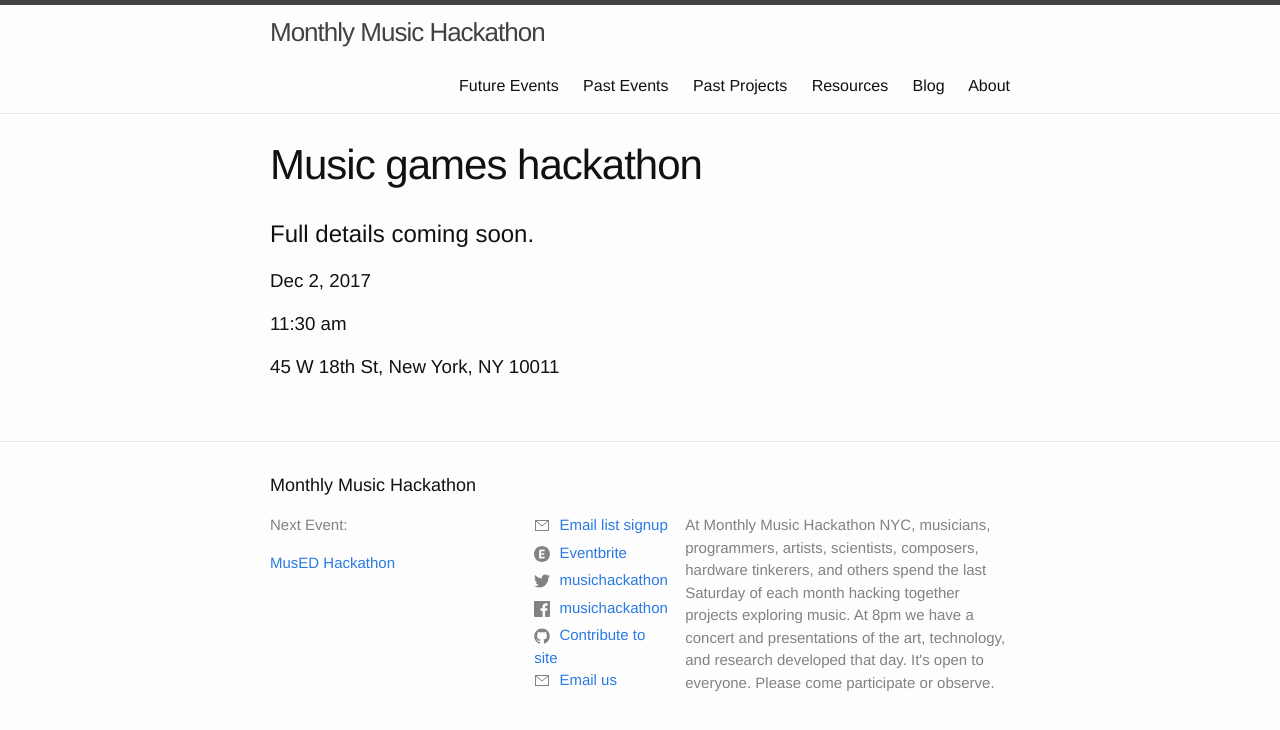
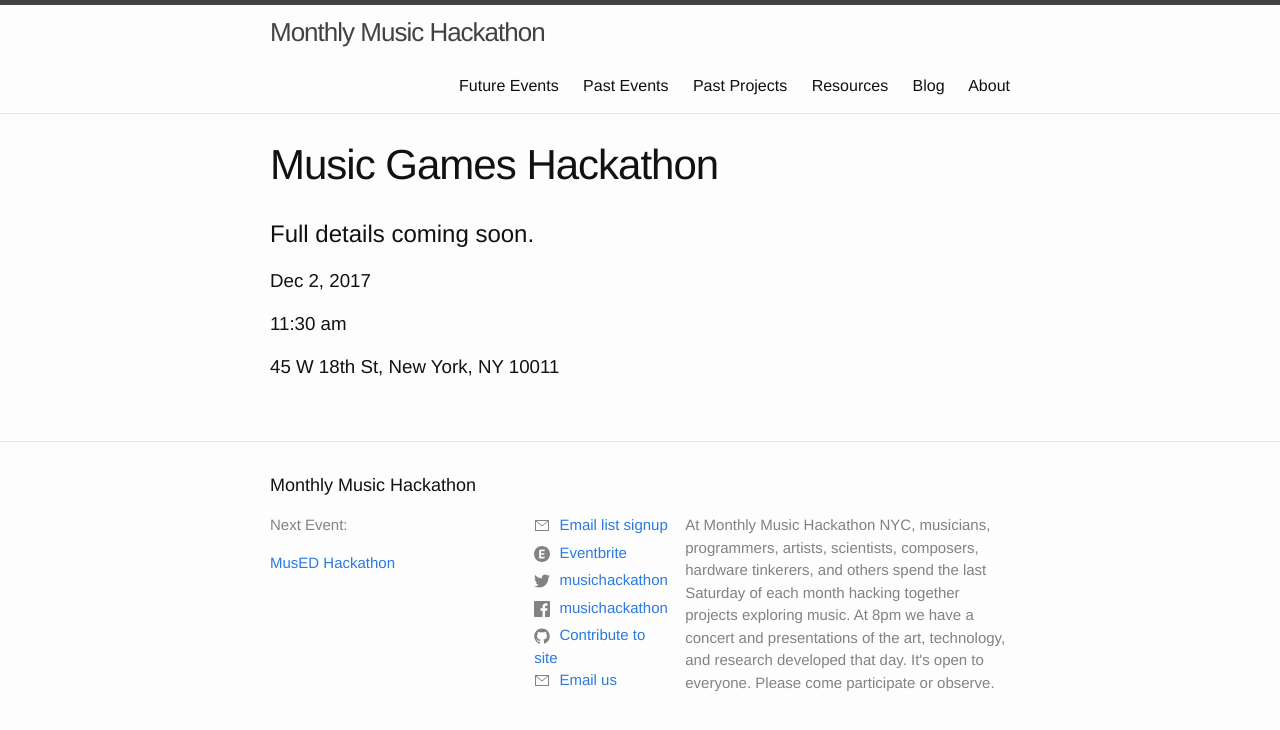
Before and after one commit to musichackathon/mmh_jekyll, a Jekyll site: the page built from _events/2017-12-02.md, in a window 1280 px wide. Shown: the top 730 px of the page. Built offline with Jekyll 4.4.1, drawn with Linux system fonts in a browser that asks for light colours.

Commit message:
Update 2017-12-02.md - Capitalizatoin
The capitalization matches our standard capitalization.

```diff
--- a/_events/2017-12-02.md
+++ b/_events/2017-12-02.md
@@ -1,5 +1,5 @@
 ---
-title: "Music games hackathon"
+title: "Music Games Hackathon"
 description: "Full details coming soon."
 date: 2017-12-02 11:30am
 address: "45 W 18th St, New York, NY 10011"
```
